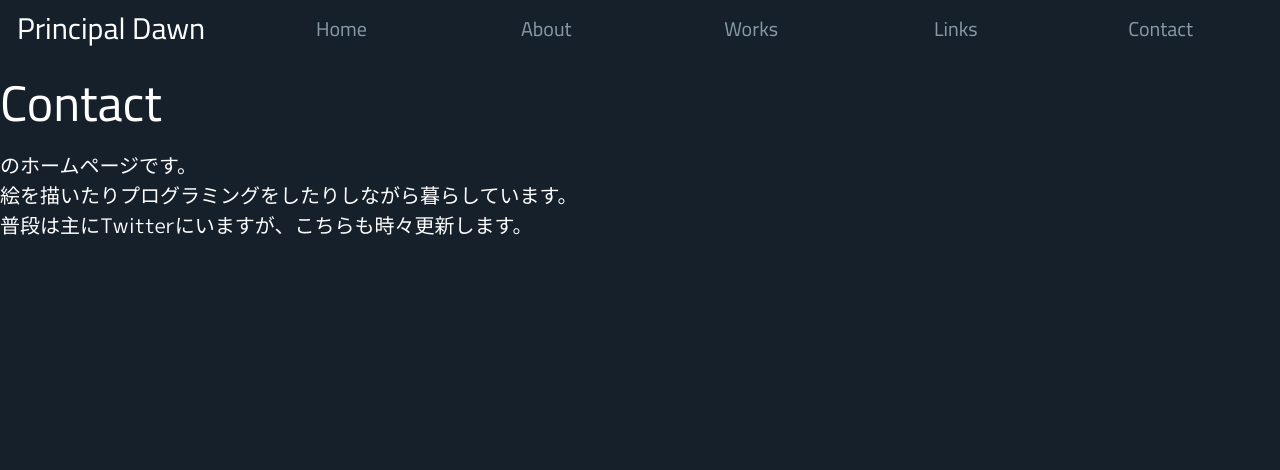
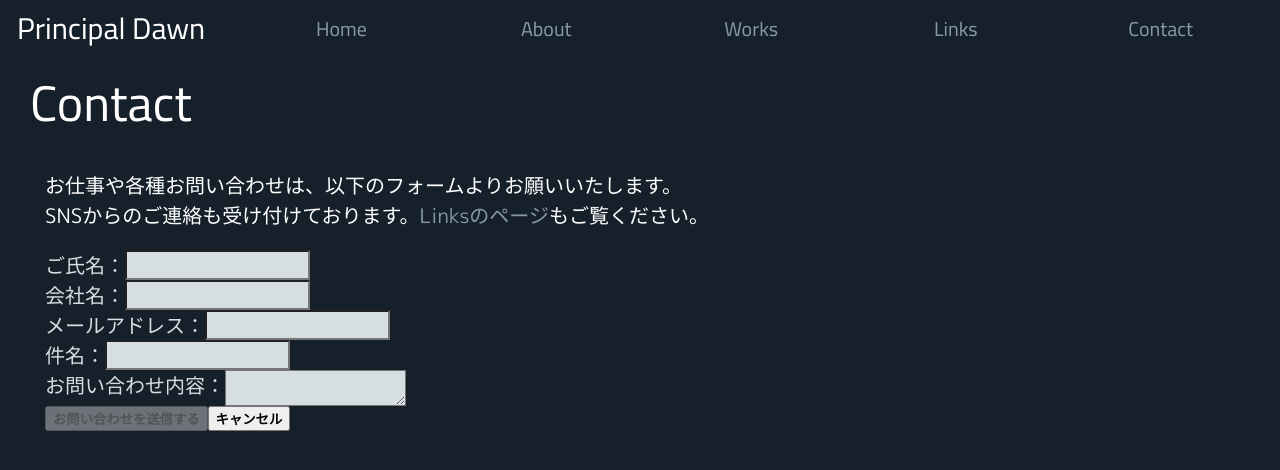
Before and after one commit to maakunn89/work_project_public, a React (Create React App) app: page /contact in a window 1280 px wide. Shown: the top 470 px of the page. Built offline with nearby package versions, Linux system fonts and the light colour scheme.

Commit message:
メールフォームの実装およびアニメーションの追加

```diff
--- a/package.json
+++ b/package.json
@@ -10,6 +10,7 @@
     "@types/node": "^16.18.104",
     "@types/react": "^18.3.3",
     "@types/react-dom": "^18.3.0",
+    "emailjs-com": "^3.2.0",
     "react": "^18.3.1",
     "react-dom": "^18.3.1",
     "react-router-dom": "^6.25.1",
--- a/public/index.html
+++ b/public/index.html
@@ -2,7 +2,15 @@
 <html lang="en">
   <head>
     <meta charset="utf-8" />
-    <link rel="icon" href="%PUBLIC_URL%/favicon.ico" />
+    <link rel="icon" href="%PUBLIC_URL%/favicon.ico" />      <link rel="preconnect" href="https://fonts.googleapis.com" />
+    <link rel="preconnect" href="https://fonts.gstatic.com" />
+    <link
+      href="https://fonts.googleapis.com/css2?family=Cairo:wght@200..1000&family=M+PLUS+1p&display=swap"
+      rel="stylesheet"
+    />
+    <link rel="preconnect" href="https://fonts.googleapis.com" />
+    <link rel="preconnect" href="https://fonts.gstatic.com" />
+    <link href="https://fonts.googleapis.com/css2?family=Cairo:wght@200..1000&display=swap" rel="stylesheet" />
     <meta name="viewport" content="width=device-width, initial-scale=1" />
     <meta name="theme-color" content="#000000" />
     <meta
--- a/src/App.css
+++ b/src/App.css
@@ -31,11 +31,45 @@
 .page_title {
   font-family: 'Cairo', sans-serif;
   font-size: 50px;
+  animation: page_title 0.75s 1;
+}
+
+@keyframes page_title {
+  0% {
+    transform: translateX(-50px);
+    opacity: 0;
+  }
+
+  100% {
+    transform: translateX(0);
+    opacity: 1;
+  }
+}
+
+.contents {
+  padding-left: 15px;
+  animation: contents 1s 1;
+}
+
+@keyframes contents {
+  0% {
+    transform: translateX(-50px);
+    opacity: 0;
+  }
+
+  100% {
+    transform: translateX(0);
+    opacity: 1;
+  }
 }
 
 .text {
   font-family: 'M PLUS 1p', sans-serif;
   font-size: 20px;
+}
+
+.gray {
+  color: #d7dee2;
 }
 
 .content_wrapper {
@@ -50,12 +84,16 @@
   color: #8899a6;
   text-align: center;
   z-index: 1;
-  transition: .33s cubic-bezier(0.45, 0, 0.55, 1);
+  transition: .15s cubic-bezier(0.45, 0, 0.55, 1);
 }
 
 .link:hover {
   background-color: #8899a6;
   color: #15202b;
+}
+
+.formInput {
+  background-color: #d7dee2;
 }
 
 @keyframes App-logo-spin {
--- a/src/App.tsx
+++ b/src/App.tsx
@@ -11,6 +11,7 @@ import './App.css'
 
 function App() {
   return (
+    <>
       <Router>
         <Routes>
           <Route path="/" element={<Layout />}>
@@ -23,6 +24,7 @@ function App() {
           </Route>
         </Routes>
       </Router>
+    </>
   )
 }
 
--- a/src/blog/css/Contact.css
+++ b/src/blog/css/Contact.css
@@ -0,0 +1,11 @@
+.content_wrapper {
+    padding-left: 30px;
+}
+
+.form_row {
+    display: flex;
+}
+
+.btns {
+    display: flex;
+}
--- a/src/blog/tsx/About.tsx
+++ b/src/blog/tsx/About.tsx
@@ -5,7 +5,7 @@ const About = () => {
   return (
     <div className="content_wrapper">
       <div className="page_title">About</div>
-      <div className="about_description text">
+      <div className="contents text">
         <div>のホームページです。</div>
         <div>絵を描いたりプログラミングをしたりしながら暮らしています。</div>
         <div>普段は主にTwitterにいますが、こちらも時々更新します。</div>
--- a/src/blog/tsx/Contact.tsx
+++ b/src/blog/tsx/Contact.tsx
@@ -1,14 +1,149 @@
 import React from 'react'
+import { init, send } from 'emailjs-com'
+import { useState } from 'react'
+import { Link } from 'react-router-dom'
 import '../css/Contact.css'
 
 const Contact = () => {
+  const [name, setName] = useState('') // 「ご氏名」の部分
+  const [company, setCompany] = useState('') // 「会社名」の部分
+  const [mail, setMail] = useState('') // 「メールアドレス」の部分
+  const [title, setTitle] = useState('') // 「件名」の部分
+  const [message, setMessage] = useState('') // 「お問い合わせ内容」の部分
+
+  const sendMail = () => {
+    const userID = process.env.REACT_APP_EMAILJS_USER_ID
+    const serviceID = process.env.REACT_APP_EMAILJS_SERVICE_ID
+    const templateID = process.env.REACT_APP_EMAILJS_TEMPLATE_ID
+    if (userID !== undefined && serviceID !== undefined && templateID !== undefined) {
+      init(userID)
+
+      const template_param = {
+        user_name: name,
+        company: company,
+        user_email: mail,
+        title: title,
+        message: message,
+      }
+
+      send(serviceID, templateID, template_param).then(() => {
+        window.alert('お問い合わせを送信しました。')
+
+        setName('')
+        setCompany('')
+        setMail('')
+        setMessage('')
+        setTitle('')
+      })
+    }
+  }
+
+  const handleClick = (e: React.MouseEvent) => {
+    e.preventDefault()
+    sendMail()
+  }
+
+  const handleCanceled = () => {
+    setName('')
+    setCompany('')
+    setMail('')
+    setMessage('')
+    setTitle('')
+  }
+
+  const disableSend = name === '' || mail === '' || title === '' || message === ''
+
   return (
     <div className="content_wrapper">
       <div className="page_title">Contact</div>
-      <div className="text">
-        <div>のホームページです。</div>
-        <div>絵を描いたりプログラミングをしたりしながら暮らしています。</div>
-        <div>普段は主にTwitterにいますが、こちらも時々更新します。</div>
+      <div className="contents">
+        <p className="text">
+          お仕事や各種お問い合わせは、以下のフォームよりお願いいたします。
+          <br />
+          SNSからのご連絡も受け付けております。
+          <Link className="link" to="/links">
+            Linksのページ
+          </Link>
+          もご覧ください。
+        </p>
+        <form>
+          <div className="form_row">
+            <div className="text gray">
+              <label htmlFor="nameForm">ご氏名：</label>
+            </div>
+            <input
+              type="text"
+              id="nameForm"
+              className="formInput"
+              name="user_name"
+              value={name}
+              onChange={(e) => setName(e.target.value)}
+            />
+          </div>
+          <div className="form_row">
+            <div className="text gray">
+              <label htmlFor="companyNameForm">会社名：</label>
+            </div>
+            <input
+              type="text"
+              id="companyNameForm"
+              className="formInput"
+              name="company"
+              value={company}
+              onChange={(e) => setCompany(e.target.value)}
+            />
+          </div>
+          <div className="form_row">
+            <div className="text gray">
+              <label htmlFor="mailForm">メールアドレス：</label>
+            </div>
+            <input
+              type="email"
+              id="mailForm"
+              className="formInput"
+              name="user_email"
+              value={mail}
+              onChange={(e) => setMail(e.target.value)}
+            />
+          </div>
+          <div className="form_row">
+            <div className="text gray">
+              <label htmlFor="mailTitleForm">件名：</label>
+            </div>
+            <input
+              type="text"
+              id="mailTitleForm"
+              className="formInput"
+              name="title"
+              value={title}
+              onChange={(e) => setTitle(e.target.value)}
+            />
+          </div>
+          <div className="form_row">
+            <div className="text gray">
+              <label htmlFor="mailContentForm">お問い合わせ内容：</label>
+            </div>
+            <textarea
+              id="mailContentForm"
+              className="formInput"
+              name="message"
+              value={message}
+              onChange={(e) => setMessage(e.target.value)}
+            />
+          </div>
+          <div className="btns">
+            <div>
+              <button onClick={handleClick} disabled={disableSend}>
+                <strong>お問い合わせを送信する</strong>
+              </button>
+            </div>
+            <div>
+              <button onClick={handleCanceled}>
+                <strong>キャンセル</strong>
+              </button>
+            </div>
+          </div>
+        </form>
       </div>
     </div>
   )
--- a/src/blog/tsx/Layout.tsx
+++ b/src/blog/tsx/Layout.tsx
@@ -6,17 +6,6 @@ import '../css/Layout.css'
 const Layout = () => {
   return (
     <>
-      <head>
-        <link rel="preconnect" href="https://fonts.googleapis.com" />
-        <link rel="preconnect" href="https://fonts.gstatic.com" />
-        <link
-          href="https://fonts.googleapis.com/css2?family=Cairo:wght@200..1000&family=M+PLUS+1p&display=swap"
-          rel="stylesheet"
-        />
-        <link rel="preconnect" href="https://fonts.googleapis.com" />
-        <link rel="preconnect" href="https://fonts.gstatic.com" />
-        <link href="https://fonts.googleapis.com/css2?family=Cairo:wght@200..1000&display=swap" rel="stylesheet" />
-      </head>
       <meta charSet="utf-8" />
       <Header></Header>
       <Outlet></Outlet>
--- a/src/blog/tsx/Links.tsx
+++ b/src/blog/tsx/Links.tsx
@@ -5,7 +5,7 @@ const Links = () => {
   return (
     <div className="content_wrapper">
       <div className="page_title">Links</div>
-      <div className="text">
+      <div className="contents text">
         <div>のホームページです。</div>
         <div>絵を描いたりプログラミングをしたりしながら暮らしています。</div>
         <div>普段は主にTwitterにいますが、こちらも時々更新します。</div>
--- a/src/blog/tsx/Works.tsx
+++ b/src/blog/tsx/Works.tsx
@@ -5,7 +5,7 @@ const Works = () => {
   return (
     <div className="content_wrapper">
       <div className="page_title">Works</div>
-      <div className="text">
+      <div className="contents text">
         <div>のホームページです。</div>
         <div>絵を描いたりプログラミングをしたりしながら暮らしています。</div>
         <div>普段は主にTwitterにいますが、こちらも時々更新します。</div>
```
Also changed, not shown: src/index.tsx (+9 -11 lines), 2 other files (tests, documents, lock files or other folders). Lines whose indentation alone changed are shown as unchanged.
